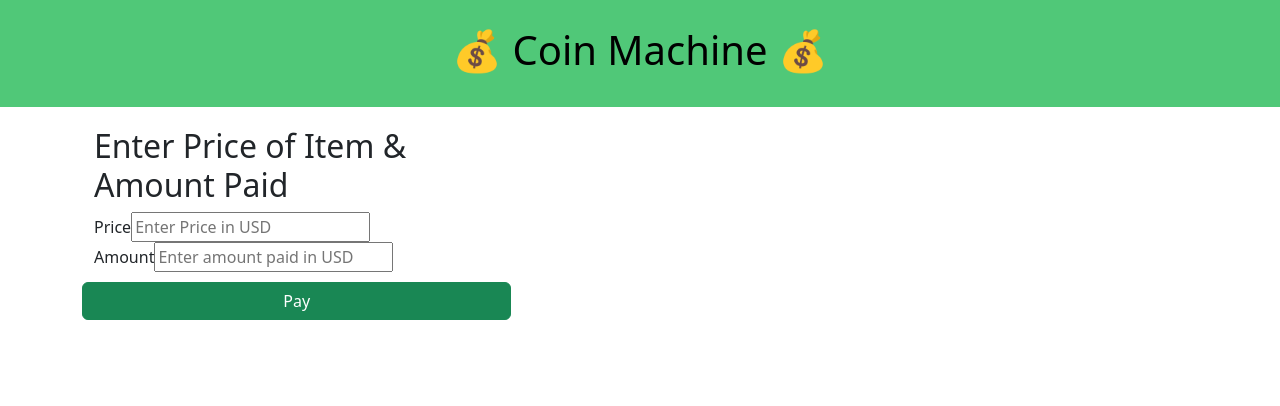
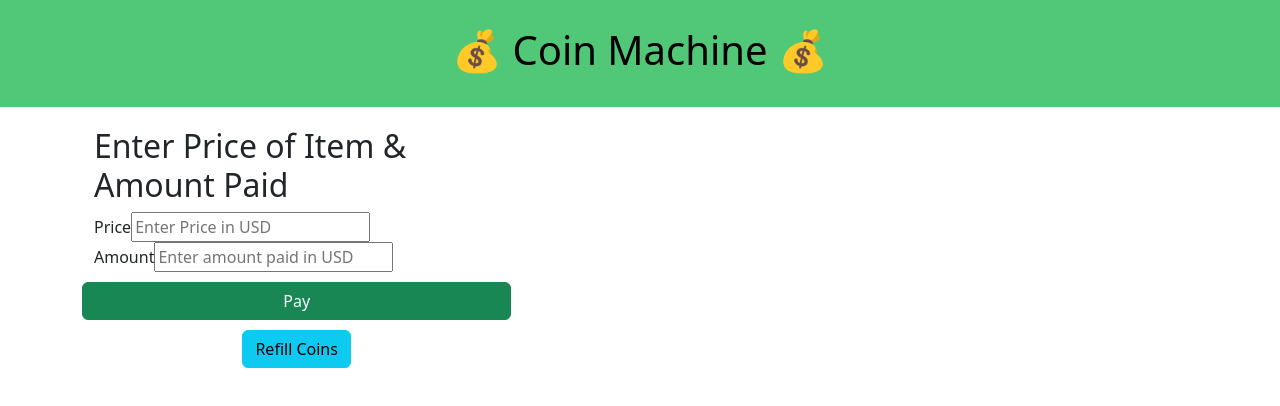
Before and after one commit to Nohasi/Task8-ChangeMachine, a React (Create React App) app in the folder client/: page /change in a window 1280 px wide. Shown: the top 406 px of the page. Built offline with nearby package versions, Linux system fonts and the light colour scheme.

Commit message:
Added button to refill coins in machine

```diff
--- a/client/src/components/ChangeForm.tsx
+++ b/client/src/components/ChangeForm.tsx
@@ -1,6 +1,7 @@
 import React, { useState } from "react";
 import FormProps from "../prop_types/formProps";
 import { getChangeResults } from "../services/getChangeResults";
+import { RefillCoins } from "./RefillCoins";
 
 export const ChangeForm = (props: FormProps) => {
 
@@ -71,6 +72,9 @@ export const ChangeForm = (props: FormProps) => {
                             <button type="submit" onClick={getResult} className="btn btn-success">Pay</button>
                         </div>
                     </form>
+                    <div className="row" style={{paddingTop:"10px", textAlign:"center"}}>
+                        <RefillCoins/>
+                    </div>
                 </div>
             </div>
         </div>
--- a/client/src/components/MachinePage.tsx
+++ b/client/src/components/MachinePage.tsx
@@ -5,6 +5,7 @@ import coins from '../prop_types/coins';
 import { ChangeForm } from './ChangeForm';
 import { DetailsPanel } from './DetailsPanel';
 import { Header } from './Header';
+import { RefillCoins } from './RefillCoins';
 import { ResultPanel } from './ResultPanel';
 
 export const MachinePage = () => {
--- /dev/null
+++ b/client/src/components/RefillCoins.tsx
@@ -0,0 +1,11 @@
+import React from "react";
+
+export const RefillCoins = () => {
+    return (
+        <div className="container">
+            <div className="col">
+                <button className="btn btn-info">Refill Coins</button>
+            </div>
+        </div>
+    );
+}
```
